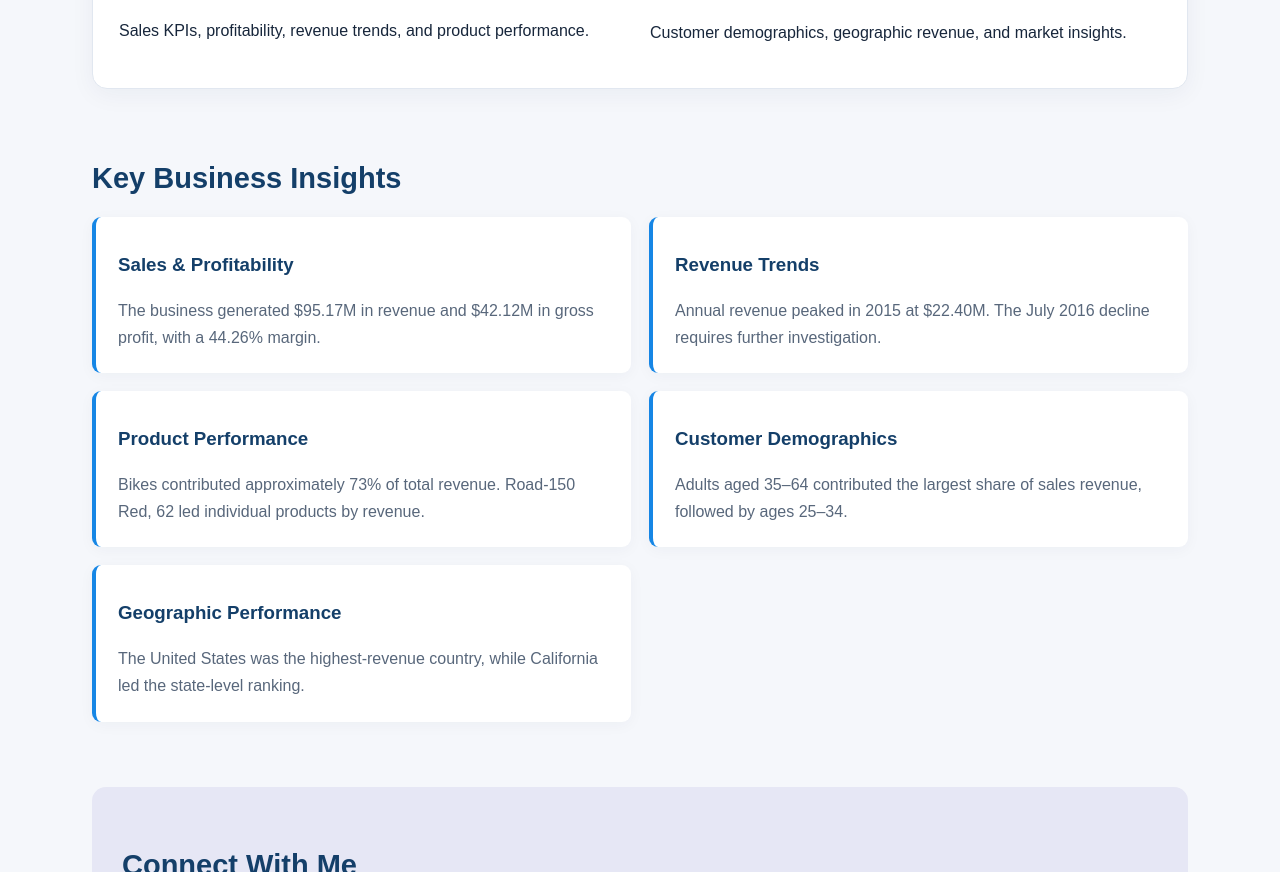
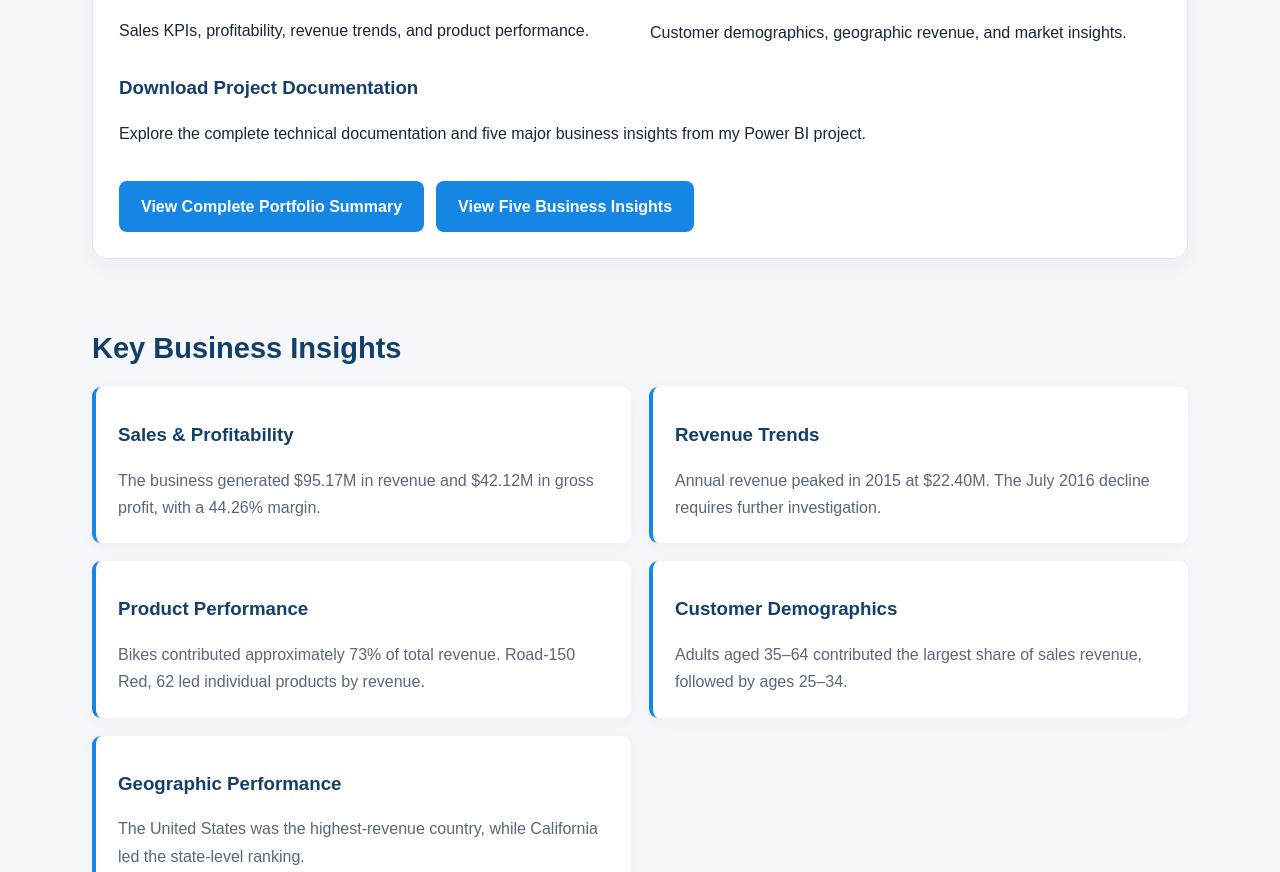
Before and after one commit to TamuforPaul/TamuforPaul.github.io, a plain HTML site: page index.html in a window 1280 px wide. Shown: the part 2134-3006 px from the top of the page. Drawn offline with Linux system fonts and the light colour scheme.

Commit message:
Add download links for project documentation
Added links for downloading project documentation and insights.

```diff
--- a/index.html
+++ b/index.html
@@ -258,8 +258,28 @@
   </div>
 
 </div>
+<h3>Download Project Documentation</h3>
+<p>
+  Explore the complete technical documentation and
+  five major business insights from my Power BI project.
+</p>
 
-        </div>
+<div style="display:flex;flex-wrap:wrap;gap:12px;margin-top:15px;">
+
+  <a class="button"
+     href="Bike_Sales_Profitability_Analytics_Portfolio_Summary%20%281%29.pdf"
+     target="_blank" rel="noopener noreferrer">
+    View Complete Portfolio Summary
+  </a>
+
+  <a class="button"
+     href="Bike_Sales_Five_Business_Insights%20%282%29.pdf"
+     target="_blank" rel="noopener noreferrer">
+    View Five Business Insights
+  </a>
+
+</div>
+
       </article>
     </section>
 
```
